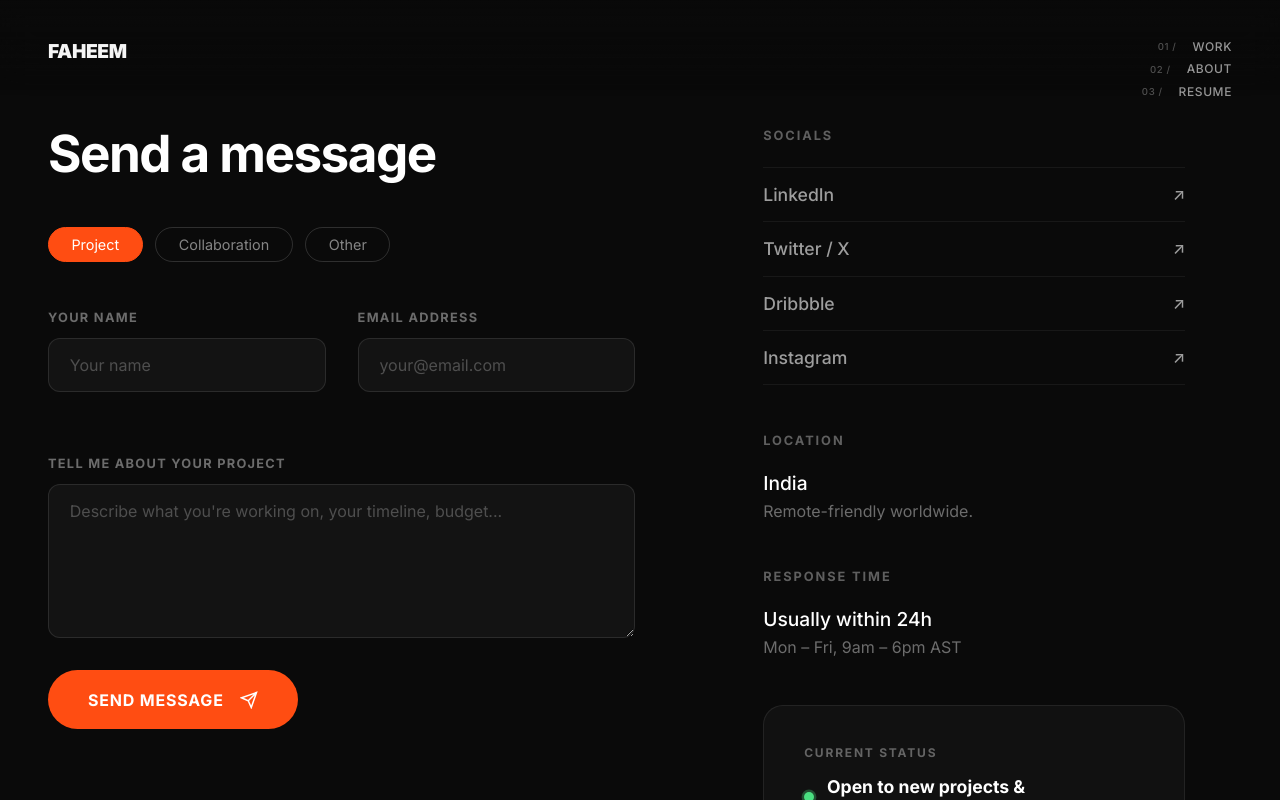
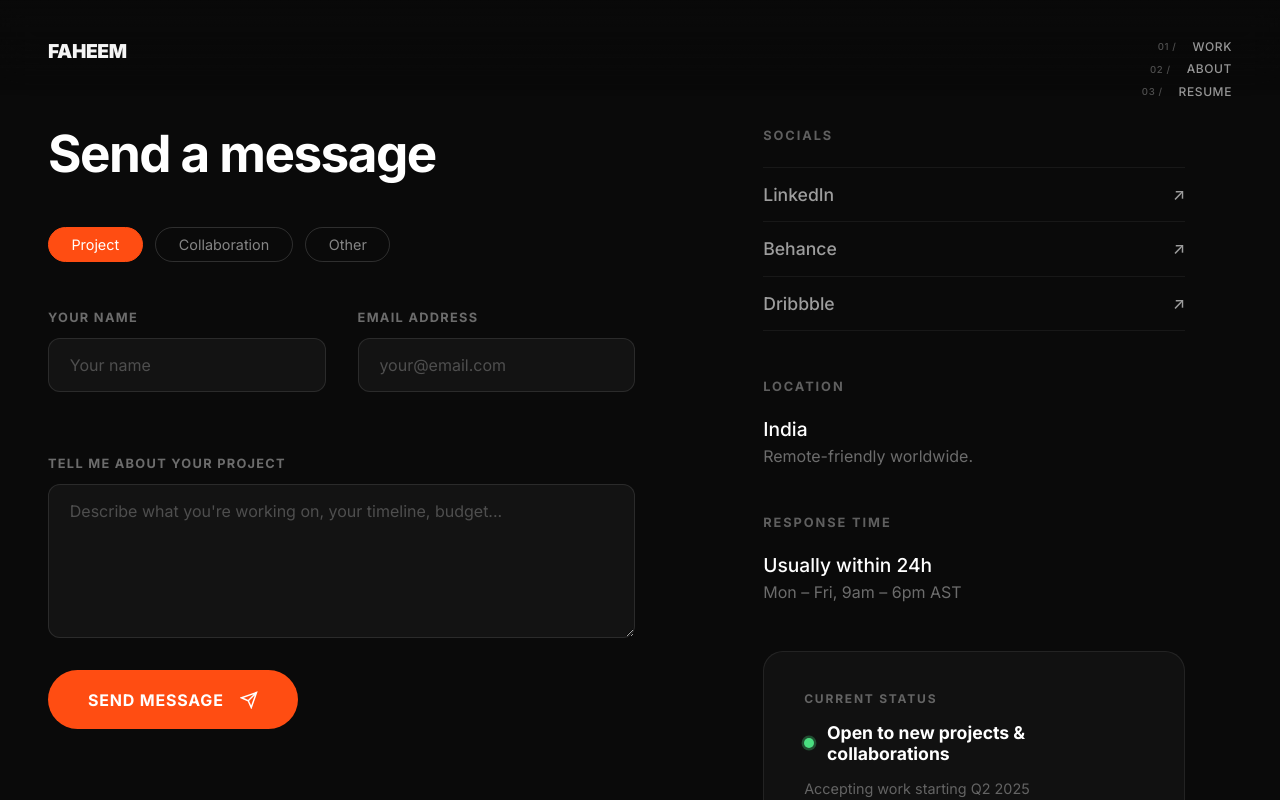
Before and after one commit to SeyadMohammedFaheem/portfolio-new, a React (Vite) app: page /contact in a window 1280 px wide. Shown: the top 800 px of the page. Built offline with nearby package versions, Linux system fonts and the light colour scheme.

Commit message:
links add

```diff
--- a/src/components/Contact.jsx
+++ b/src/components/Contact.jsx
@@ -2,10 +2,9 @@ import React, { useEffect, useRef, useState } from 'react';
 import { gsap } from 'gsap';
 
 const socials = [
-    { name: "LinkedIn", url: "#", arrow: "↗" },
-    { name: "Twitter / X", url: "#", arrow: "↗" },
-    { name: "Dribbble", url: "#", arrow: "↗" },
-    { name: "Instagram", url: "#", arrow: "↗" },
+    { name: "LinkedIn", url: "https://www.linkedin.com/in/seyad-mohammed-faheem/", arrow: "↗" },
+    { name: "Behance", url: "https://www.behance.net/faheemseyadmd", arrow: "↗" },
+    { name: "Dribbble", url: "https://dribbble.com/Faheemmeehaf", arrow: "↗" },
 ];
 
 const Contact = () => {
--- a/src/components/Footer.jsx
+++ b/src/components/Footer.jsx
@@ -1,4 +1,5 @@
 import React, { useState } from 'react';
+import { Link } from 'react-router-dom';
 
 export default function Footer() {
   const [email, setEmail] = useState('');
@@ -53,10 +54,10 @@ export default function Footer() {
 
           <div className="n-footer-column">
             <span className="n-footer-column-title">(LINKS)</span>
-            <a href="#" className="n-footer-link">Home</a>
-            <a href="#" className="n-footer-link">About</a>
-            <a href="#" className="n-footer-link">Works</a>
-            <a href="#" className="n-footer-link">Contact</a>
+            <Link to="/" className="n-footer-link">Home</Link>
+            <Link to="/about" className="n-footer-link">About</Link>
+            <Link to="/projects" className="n-footer-link">Works</Link>
+            <Link to="/contact" className="n-footer-link">Contact</Link>
           </div>
 
           <div className="n-footer-column">
```
